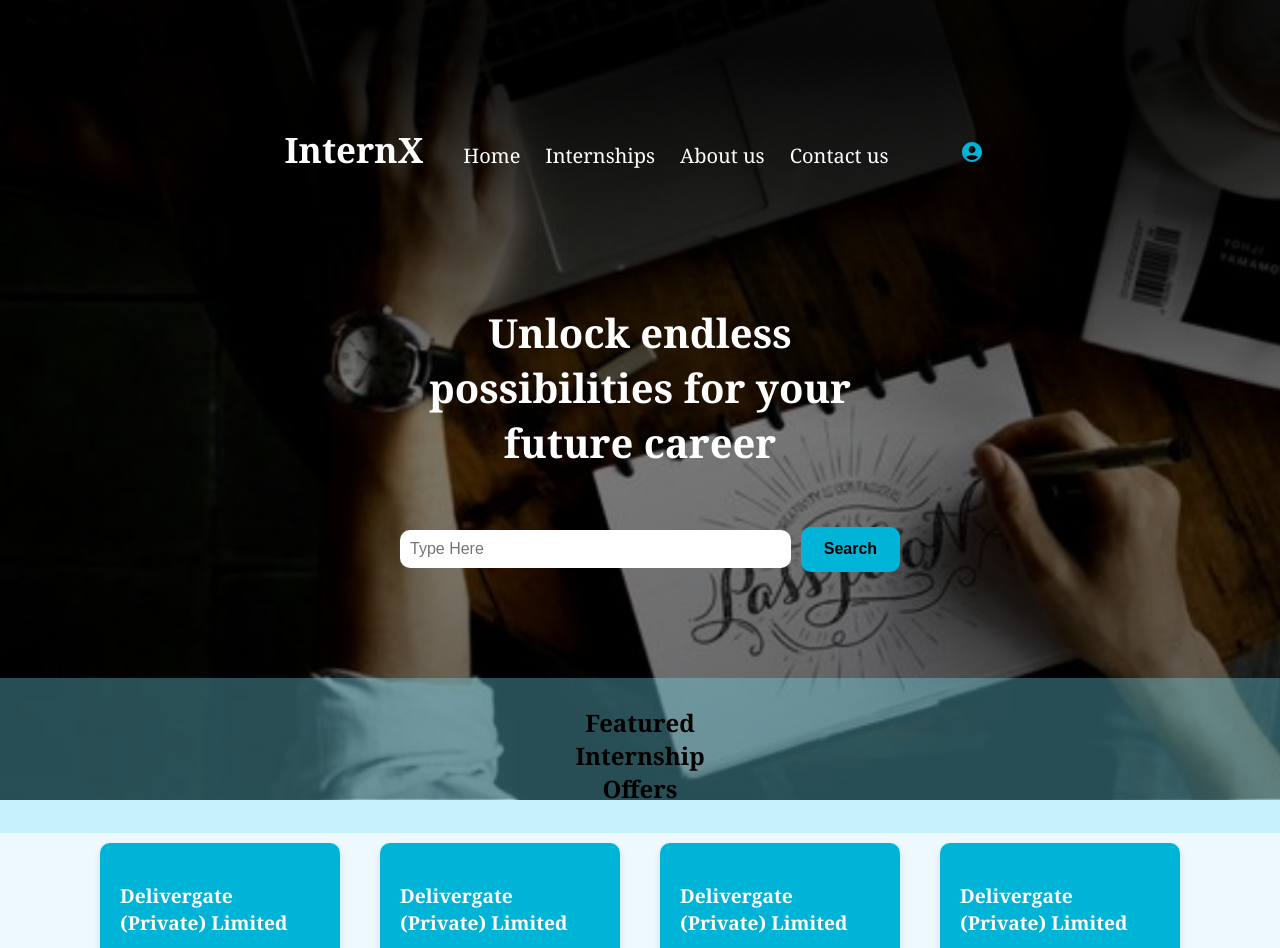
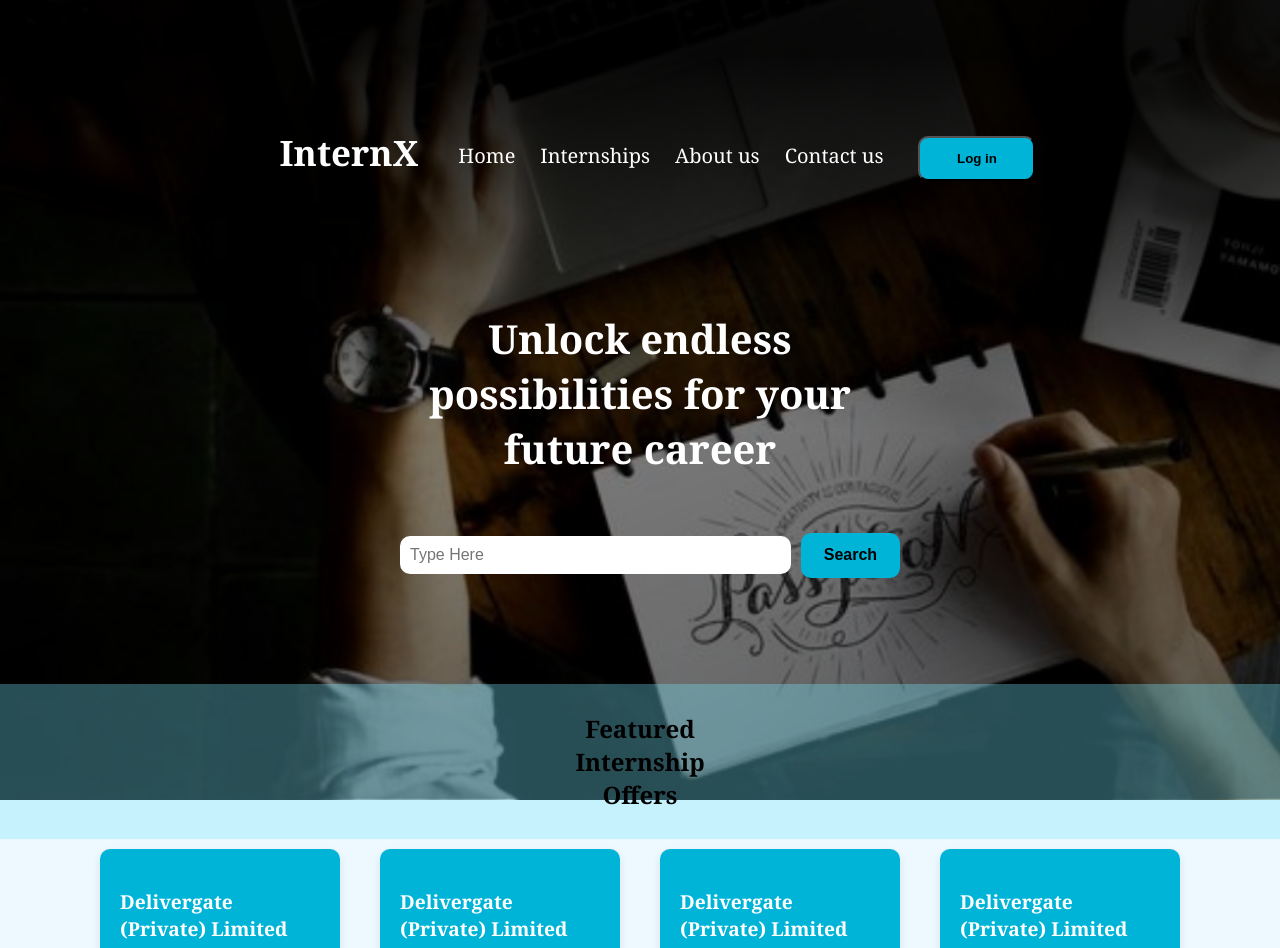
Before and after one commit to KushaRa/InternX_Front, a React (Create React App) app in the folder skillsync/: page /card in a window 1280 px wide. Shown: the top 948 px of the page. Built offline with nearby package versions, Linux system fonts and the light colour scheme.

Commit message:
changed a section

```diff
--- a/skillsync/src/Pages/Card/Card.jsx
+++ b/skillsync/src/Pages/Card/Card.jsx
@@ -1,7 +1,7 @@
 import React from "react";
 import "./Card.css";
 import MainNav from '../../components/MainNav/MainNav';
-import Lnavbar from "../../components/MainNav/MainNav";
+import Lnavbar from "../../components/NavBar/Lognavbar";
 
 export const Card = () => {
     return (
@@ -16,20 +16,22 @@ export const Card = () => {
                 <button className="cardButton">Search</button>
             </div>
              {/* </section>  */}
-            <section className="card-featured-internships">
+            <div className="card-featured-internships">
             <h2>Featured Internship Offers</h2>
-            </section>
+            </div>
                 <div className="internship-cards">
                     {Array(6).fill().map((_, index) => (
                         <div className="internship-card" key={index}>
                         <h3>Delivergate (Private) Limited</h3>
                         <p>Front-End Developer Intern</p>
+
                         <div className="card-details">
                             <span>Colombo</span>
                             <span>Remote</span>
                             <span>6 Months</span>
-              </div>
-            </div>
+                </div>
+             </div>
+
           ))}
         </div>
         <a href="/" className="all-job-offers">All Job Offers</a>
```
